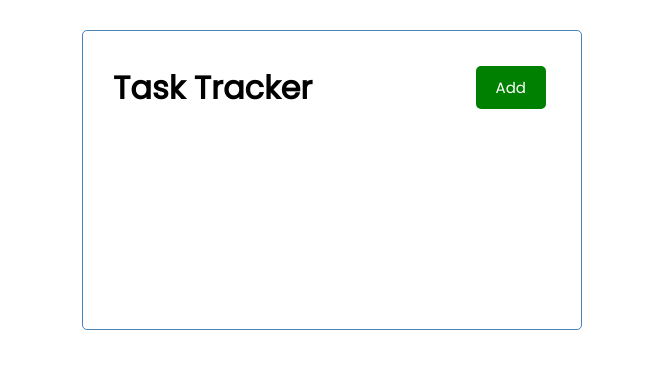
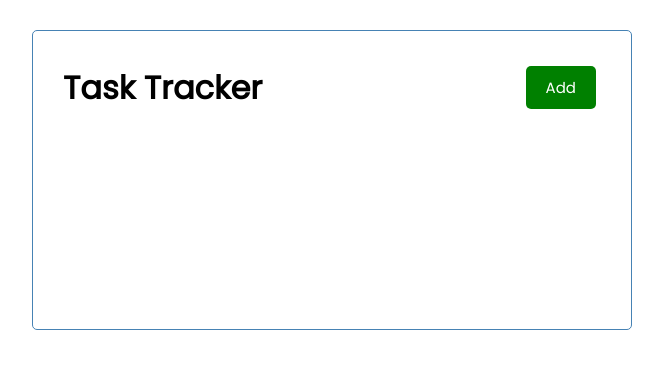
Before and after one commit to lakshanrcosta/react-task-tracker, a React (Create React App) app: page / in a window 1280 px wide. Shown: the top 368 px of the page, without its empty margins (308-971 px from the left). Built offline with nearby package versions, Linux system fonts and the light colour scheme.

Commit message:
Style updates

```diff
--- a/src/App.js
+++ b/src/App.js
@@ -4,7 +4,7 @@ import Header from "./components/header";
 class App extends React.Component {
   render() {
     return (
-      <div className="container">
+      <div className={"container"}>
         <Header title="Task Tracker" />
       </div>
     );
--- a/src/index.css
+++ b/src/index.css
@@ -11,7 +11,7 @@ body {
 }
 
 .container {
-  max-width: 500px;
+  max-width: 600px;
   margin: 30px auto;
   overflow: auto;
   min-height: 300px;
```
